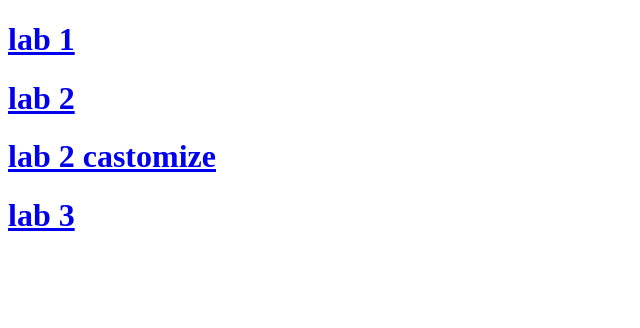
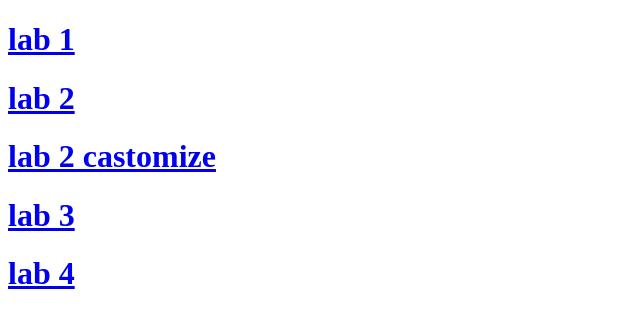
Before and after one commit to elizdem/Web-programming, a plain HTML site: page index.html in a window 1280 px wide. Shown: the whole page, without its empty margins (0-640 px from the left). Drawn offline with Linux system fonts and the light colour scheme.

Commit message:
Add lab4

```diff
--- a/index.html
+++ b/index.html
@@ -11,5 +11,6 @@
     <h1><a href="./Lab2/">lab 2</a></h1>
     <h1><a href="./Lab2 castomize/">lab 2 castomize</a></h1>
     <h1><a href="./Lab3/">lab 3</a></h1>
+    <h1><a href="./Lab4/">lab 4</a></h1>
 </body>
 </html>
```
